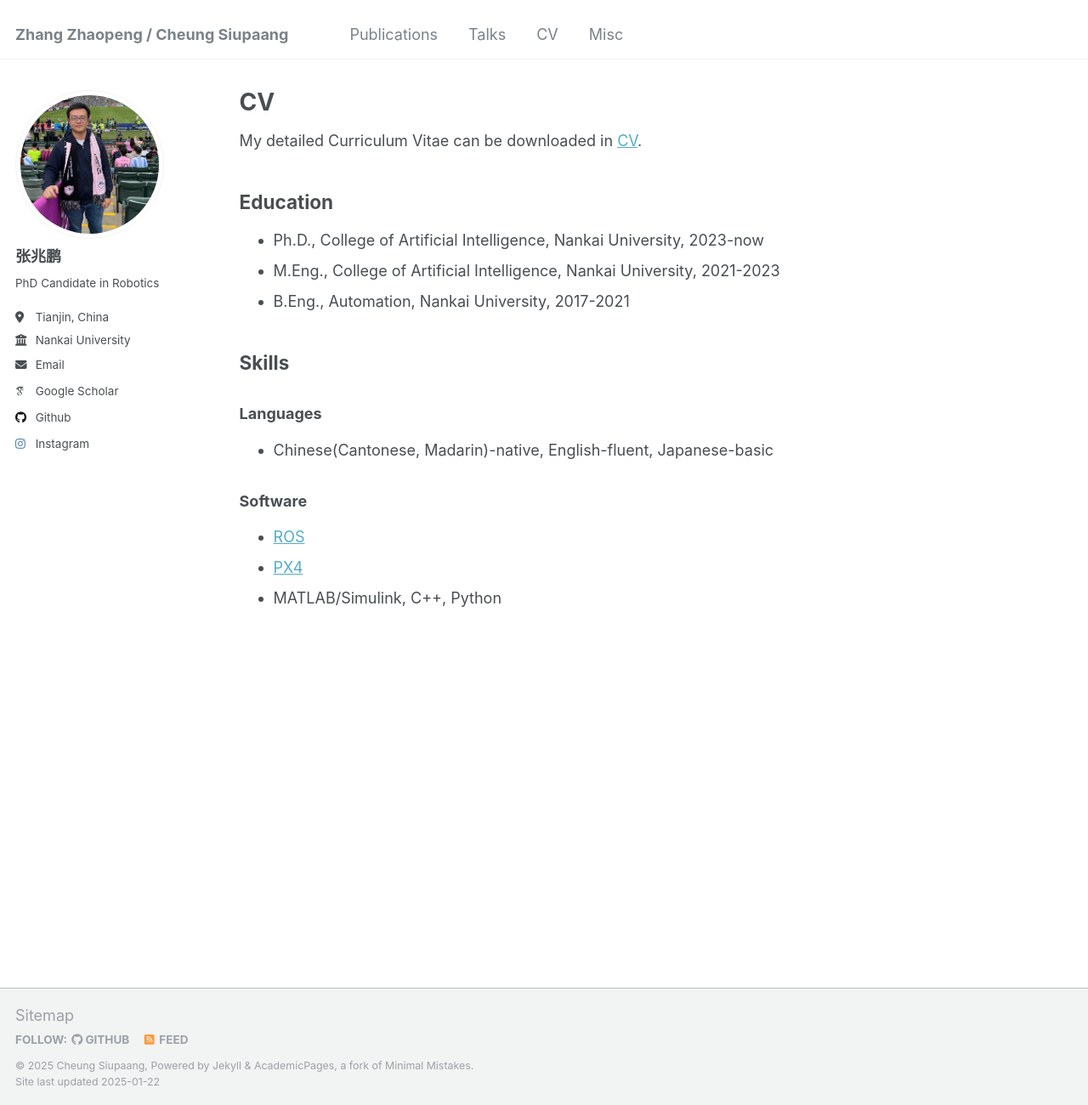
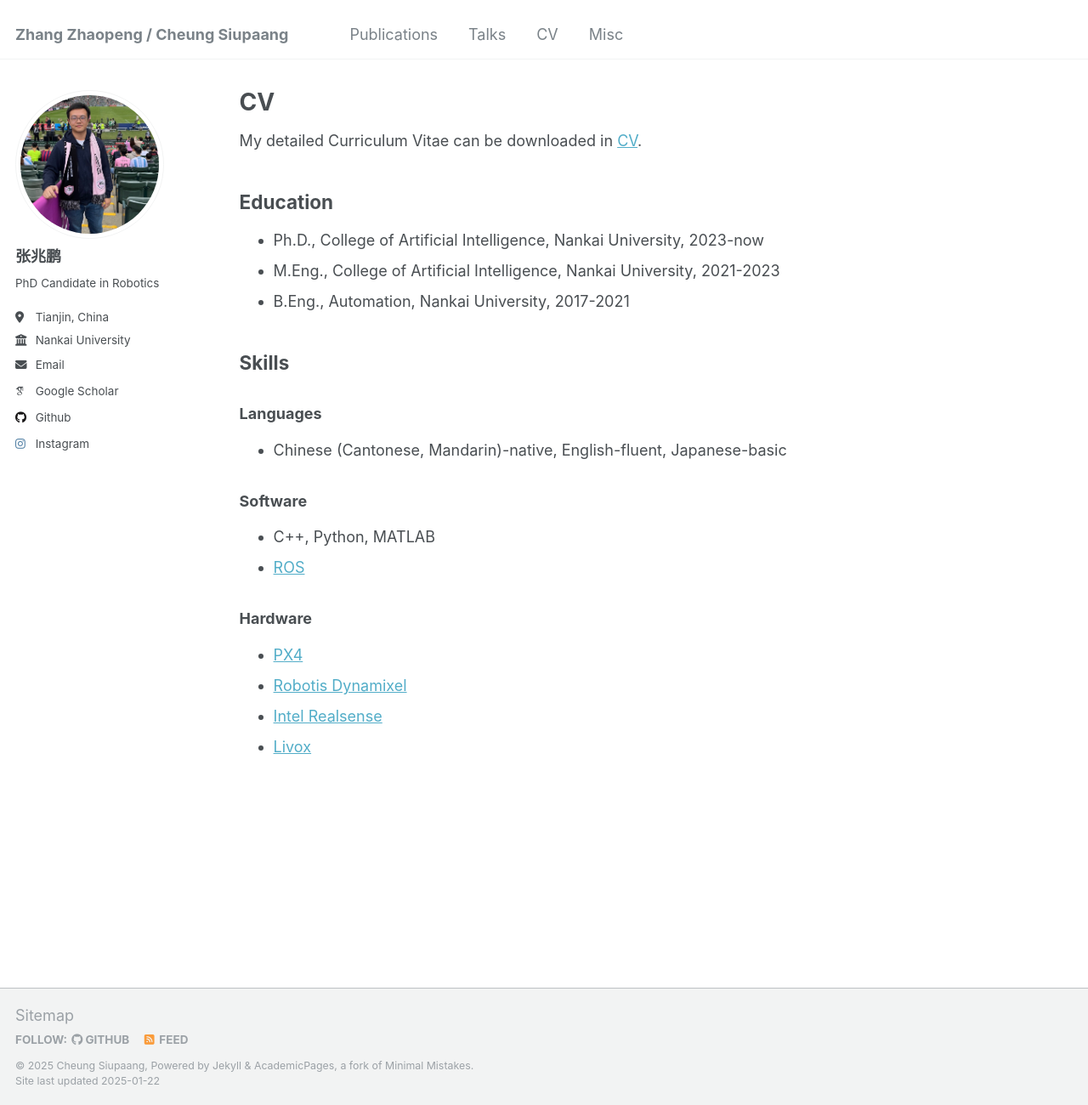
Before and after one commit to wangy1893/wangy1893.github.io, a Jekyll site: the page built from _pages/cv.md, in a window 1280 px wide and 1300 px high. Shown: the whole window at 85% size. Built offline with Jekyll 4.4.1, drawn with Linux system fonts in a browser that asks for light colours; some web fonts are replaced.

Commit message:
update_cv

```diff
--- a/_pages/cv.md
+++ b/_pages/cv.md
@@ -9,7 +9,7 @@ redirect_from:
 
 {% include base_path %}
 
-My detailed Curriculum Vitae can be downloaded in [CV](/files/ZZP-CV.pdf).
+My detailed Curriculum Vitae can be downloaded in [CV](/files/ZZP_CV.pdf).
 
 ## Education
 
@@ -21,10 +21,16 @@ My detailed Curriculum Vitae can be downloaded in [CV](/files/ZZP-CV.pdf).
 
 ### Languages
 
-* Chinese(Cantonese, Madarin)-native, English-fluent, Japanese-basic
+* Chinese (Cantonese, Mandarin)-native, English-fluent, Japanese-basic
 
 ### Software
 
+* C++, Python, MATLAB
 * [ROS](https://wiki.ros.org/)
+
+### Hardware
+
 * [PX4](https://px4.io/)
-* MATLAB/Simulink, C++, Python
+* [Robotis Dynamixel](https://emanual.robotis.com/)
+* [Intel Realsense](https://www.intelrealsense.com/depth-camera-d435i/)
+* [Livox](https://www.livoxtech.com/cn/mid-360)
```
Also changed, not shown: 1 other file.
